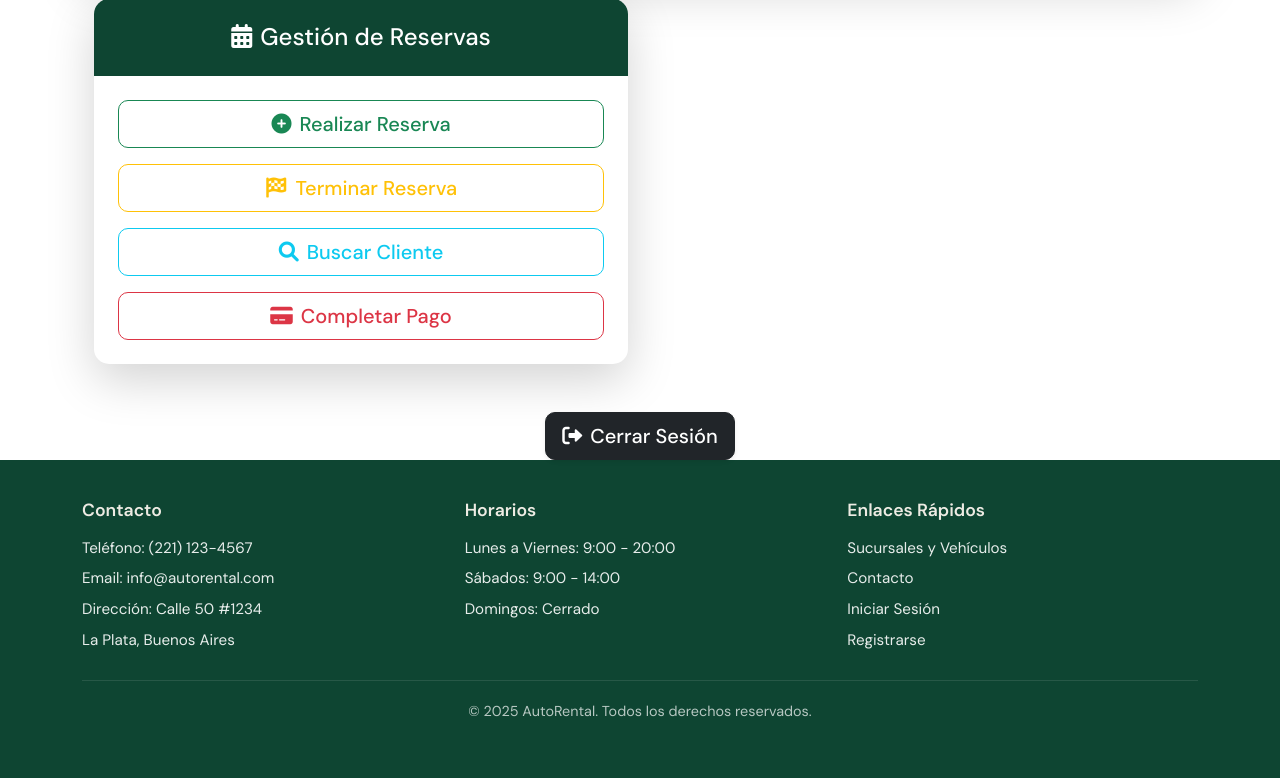
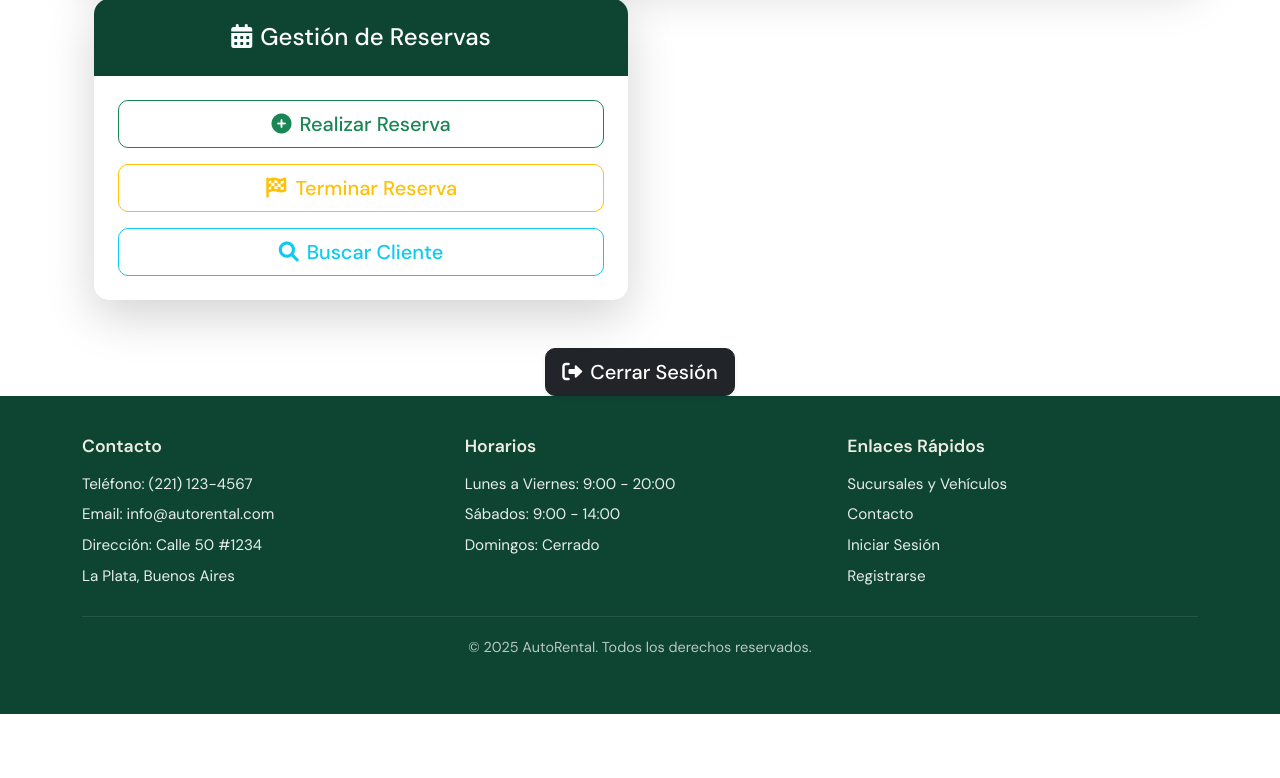
Before and after one commit to DiegoGarciaHerd/TP-Ing2, a Django app: template empleados/templates/empleados/menu_empleado.html in a window 1280 px wide. Shown: the part 705-1483 px from the top of the page. After the commit the page ends 1419 px from the top, so only its background shows below. Run offline with Django 5.2, Linux system fonts and the light colour scheme; the template is opened without the code that fills it, so the values that code supplies are empty.

Commit message:
Opción de completar pago removida

```diff
--- a/empleados/templates/empleados/menu_empleado.html
+++ b/empleados/templates/empleados/menu_empleado.html
@@ -62,11 +62,8 @@
                                 <a href="#" class="btn btn-outline-warning btn-lg">
                                     <i class="fas fa-flag-checkered me-2"></i>Terminar Reserva
                                 </a>
-                                <a href="#" class="btn btn-outline-info btn-lg">
+                                <a href="{% url 'empleados:buscar_cliente' %}" class="btn btn-outline-info btn-lg">
                                     <i class="fas fa-search me-2"></i>Buscar Cliente
-                                </a>
-                                <a href="#" class="btn btn-outline-danger btn-lg">
-                                    <i class="fas fa-credit-card me-2"></i>Completar Pago
                                 </a>
                             </div>
                         </div>
```
